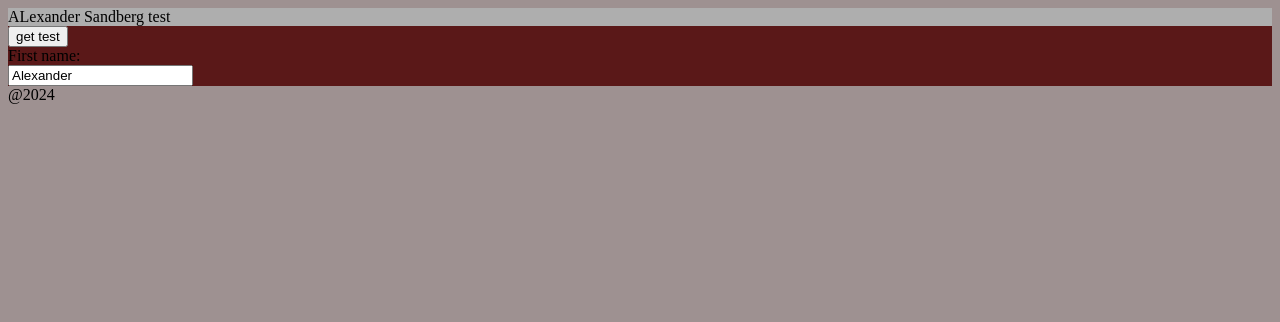
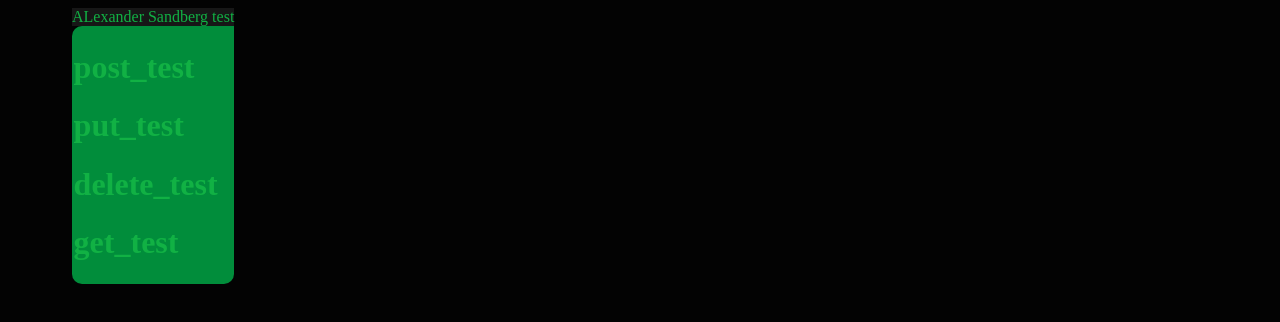
Before and after one commit to SandbergAlexander/restapi, a plain HTML site: page Front-end/index.html in a window 1280 px wide. Drawn offline with Linux system fonts and the light colour scheme.

Commit message:
inte klar

```diff
--- a/Front-end/index.html
+++ b/Front-end/index.html
@@ -11,18 +11,12 @@
  <header>
 ALexander Sandberg test
  </header>
+ <main>
+<h1>post_test</h1>
+<h1>put_test</h1>
+<h1>delete_test</h1>
+<h1>get_test</h1>
+ </main>
 
-    <main>
-        <button> get test </button>
-
-<form action="/http://127.0.0.1:8000/user/alexander method= "post">
-    <label for="user">First name:</label><br>
-    <input type="text" id="user" name="user" value="Alexander"><br>
-  </form>
-
-
-        </table>
-    </main>
-    <footer>@2024</footer>
 </body>
 </html>
--- a/Front-end/main.css
+++ b/Front-end/main.css
@@ -1,3 +1,19 @@
-html{background-color: rgb(158, 145, 145); font-size: 1rem;}
-header{background-color: rgb(174, 174, 174); font-size: 1rem;}
-main{background-color: rgb(90, 24, 24); font-size: 1rem;}
+html{
+    background-color: rgb(3, 3, 3); font-size: 1rem ;
+    display: flex;
+    margin-left: 4rem;
+    color: rgb(17, 177, 68);}
+header{
+    background-color: rgb(23, 23, 23);
+    font-size: 1rem;}
+main{background-color: rgba(0, 194, 81, 0.722); font-size: 1rem;
+    border-top-left-radius: 10px;
+    border-bottom-left-radius: 10px;
+    border-bottom-right-radius: 10px;
+    padding: 1%;}
+    @media screen and (max-width: 555px) {
+        html {
+        background-color: rgb(0, 0, 0);
+        margin-left: 0px;
+        }
+      }
--- a/Front-end/main.js
+++ b/Front-end/main.js
@@ -1,2 +1,7 @@
-// add get metod by button
-console.log("hej")
+// add get all username
+buton = document.getElementById(div)
+buton = document.append(div)
+// här är borde get vara
+// add delete
+// add get username
+// add post
```
Also changed, not shown: 5 other files.
